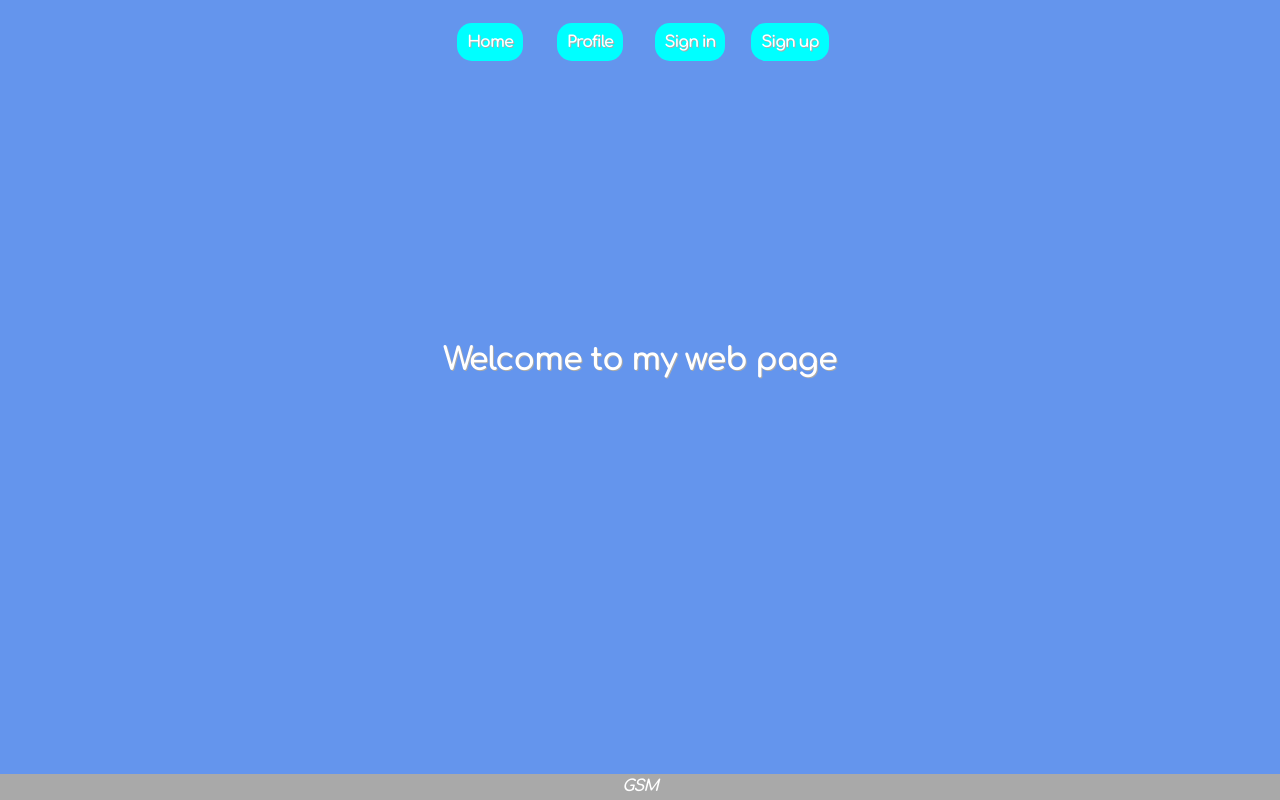
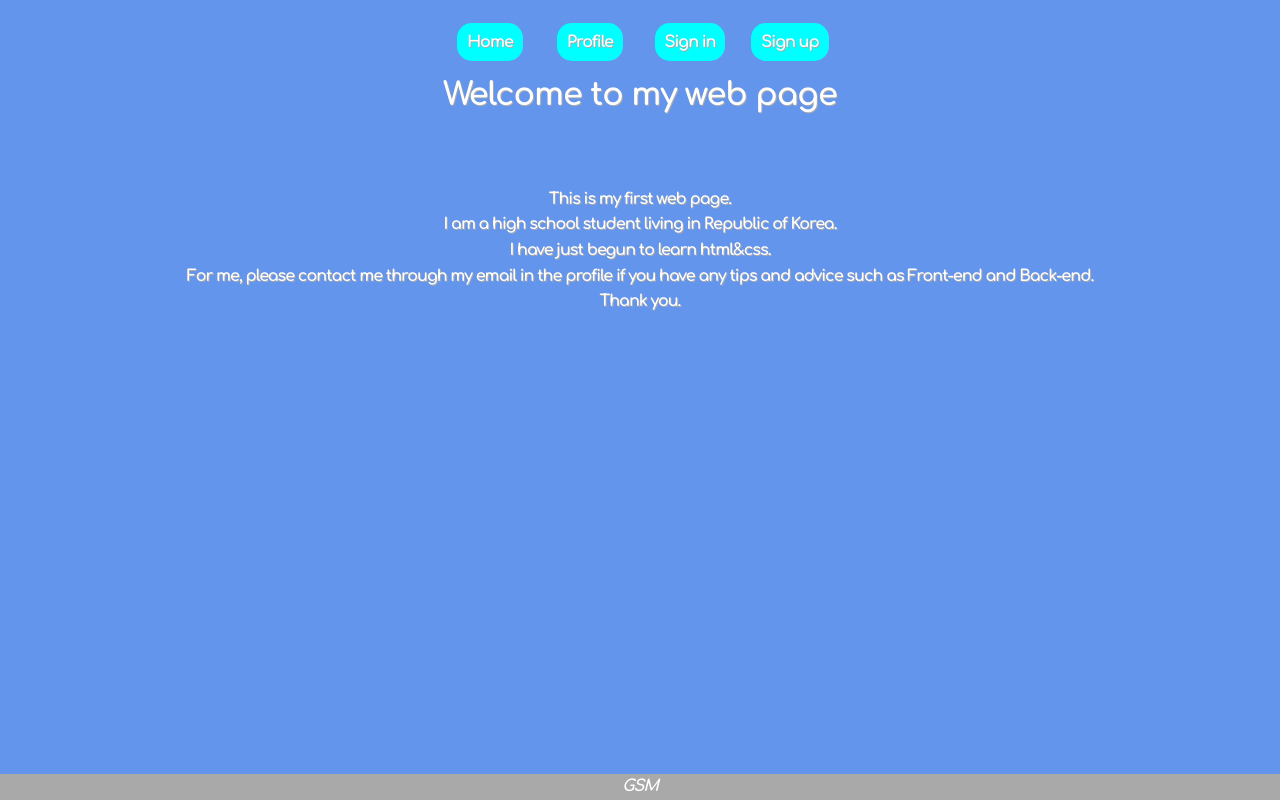
Before and after one commit to Itouch-up/gitweb, a plain HTML site: page index.html in a window 1280 px wide. Drawn offline with Linux system fonts and the light colour scheme.

Commit message:
07/31 commit (The 8th commit)

```diff
--- a/css/style.css
+++ b/css/style.css
@@ -58,7 +58,7 @@ article
 .main
 {
     position: fixed;
-    top: 45%;
+    top: 95px;
     left: 50%;
     transform: translate(-50%, -50%);
 }
--- a/index.html
+++ b/index.html
@@ -29,6 +29,8 @@
 
     <article>
         <h1 class="main">Welcome to my web page</h1>
+        <br><br>
+        <p>This is my first web page.<br>I am a high school student living in Republic of Korea.<br> I have just begun to learn html&css.<br> For me, please contact me through my email in the profile if you have any tips and advice such as Front-end and Back-end.<br>Thank you.</p>
     </article>
 
     <footer>
```
Also changed, not shown: Login.html (+1 -0 lines).
